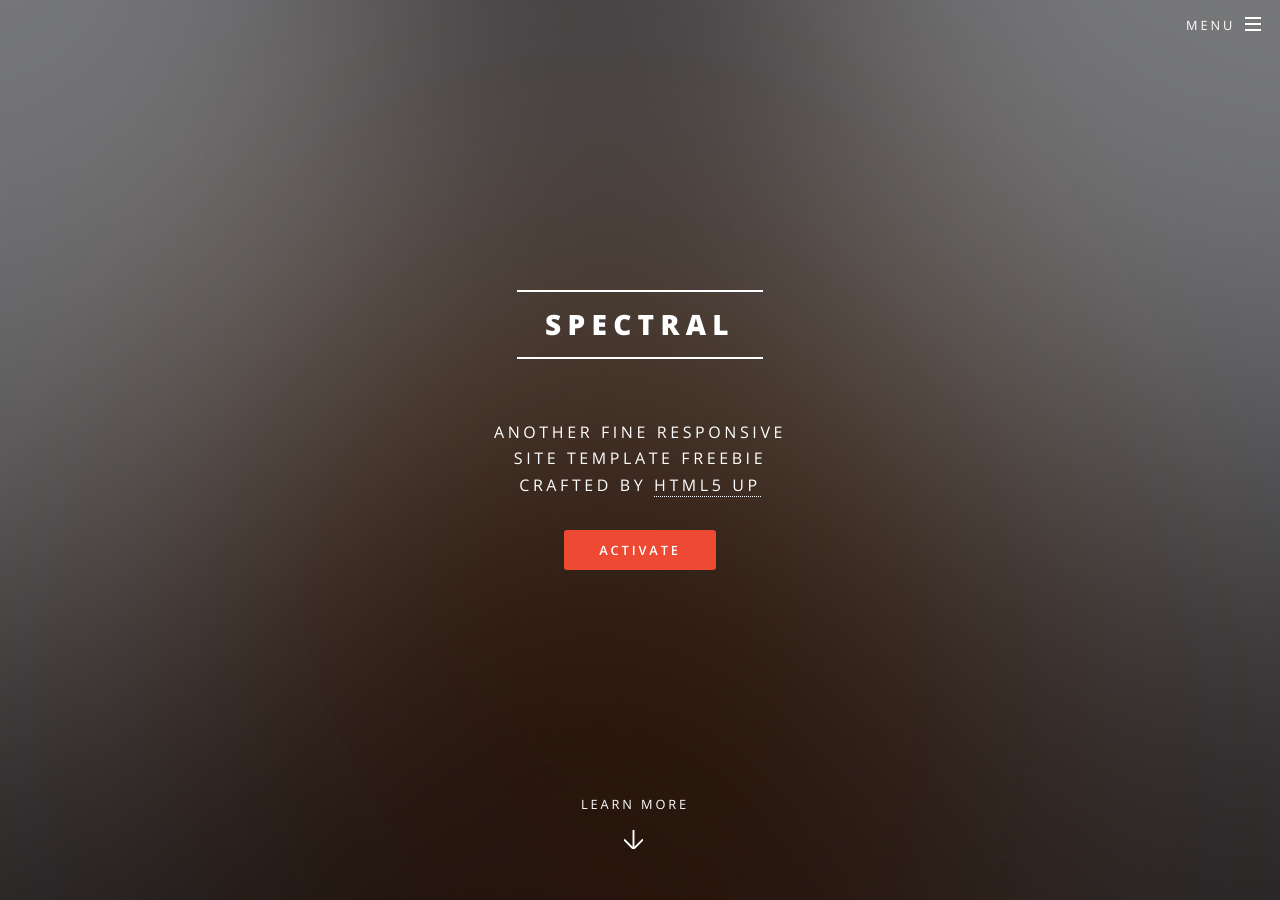
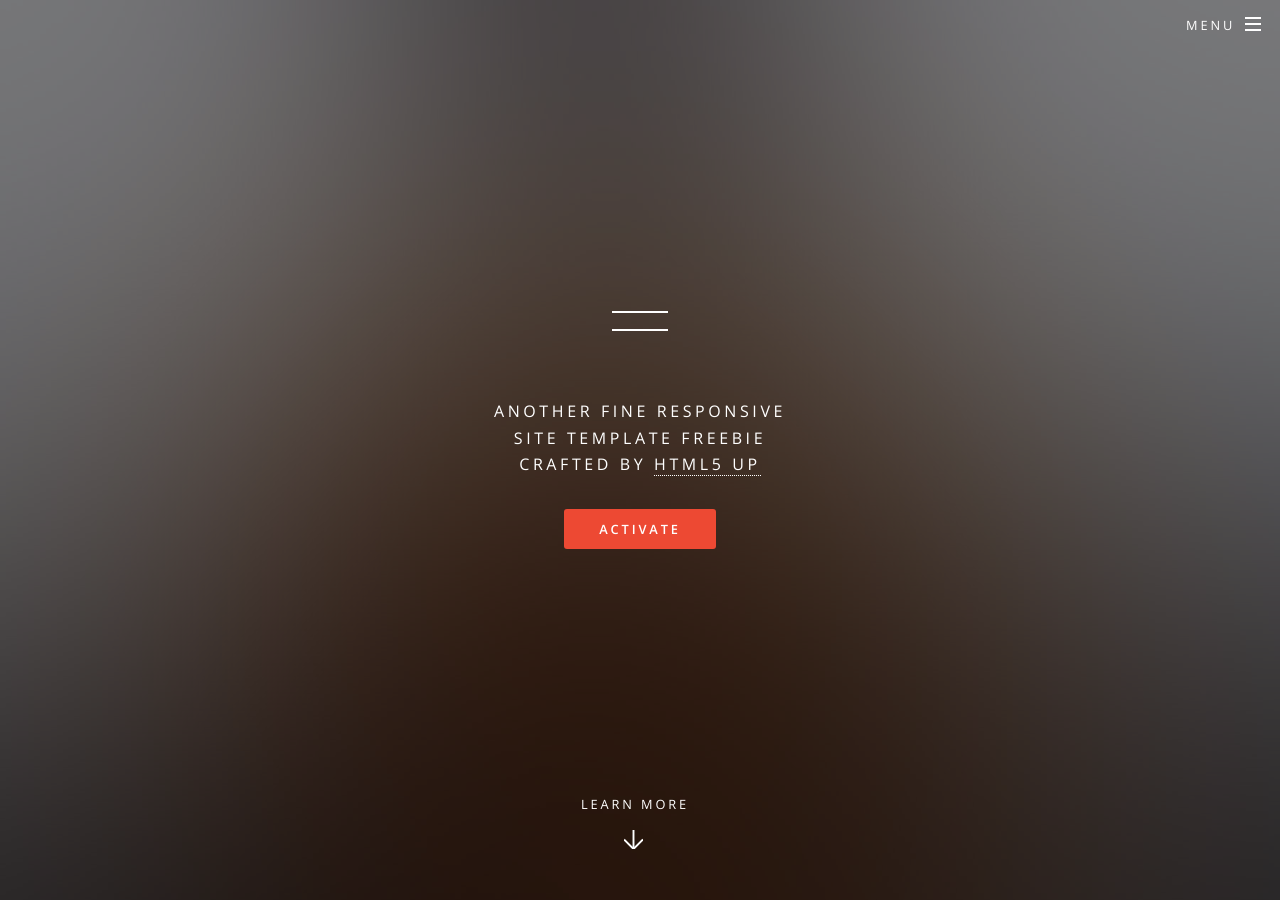
Before and after one commit to micheleusuelli/micheleusuelli.github.io, a Jekyll site: the page built from index.html, in a window 1280 px wide and 900 px high. Built offline with Jekyll 4.4.1, drawn with Linux system fonts in a browser that asks for light colours.

Commit message:
modify content

```diff
--- a/index.html
+++ b/index.html
@@ -4,7 +4,7 @@
 				<!-- Banner -->
 					<section id="banner">
 						<div class="inner">
-							<h2>{{ site.title }}</h2>
+							<h2>{{ Michele Usuelli }}</h2>
 							<p>{{ site.description | markdownify }}</p>
 							<ul class="actions">
 								<li><a href="#" class="button special">Activate</a></li>
```
